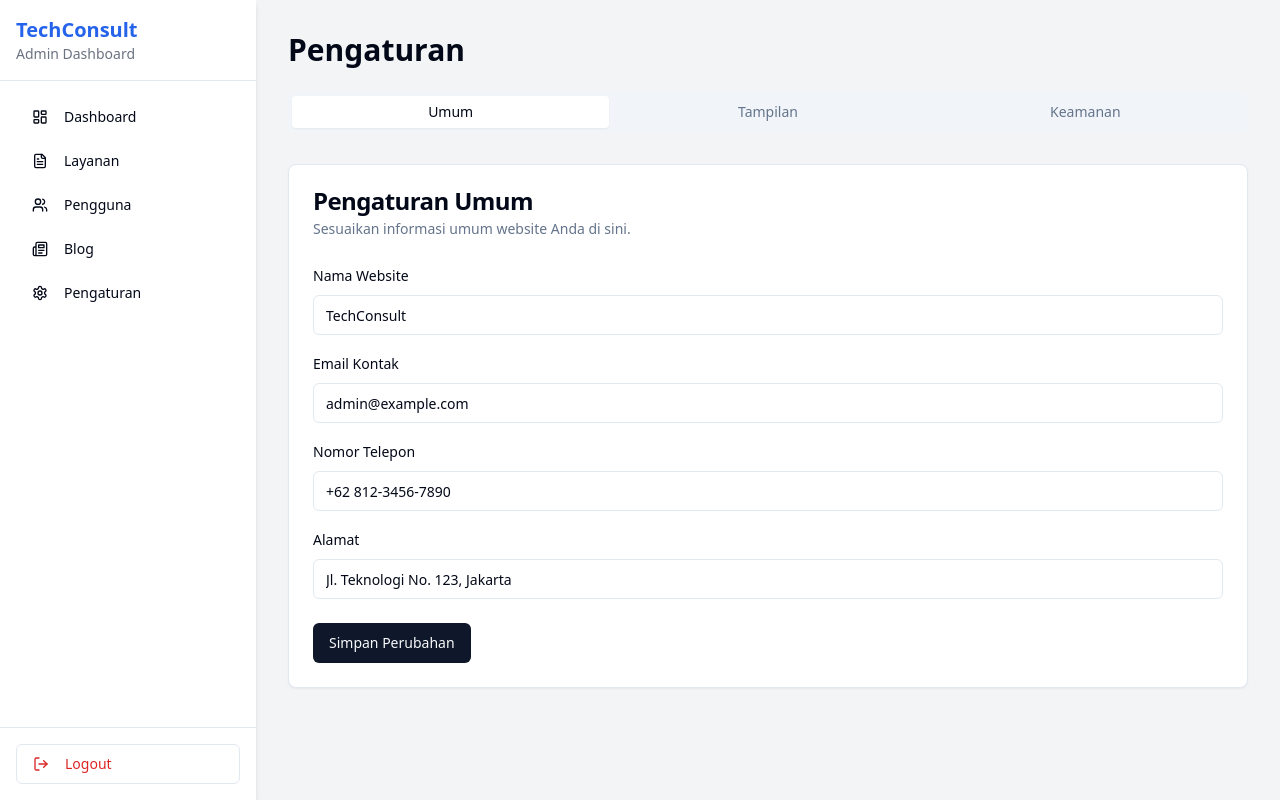
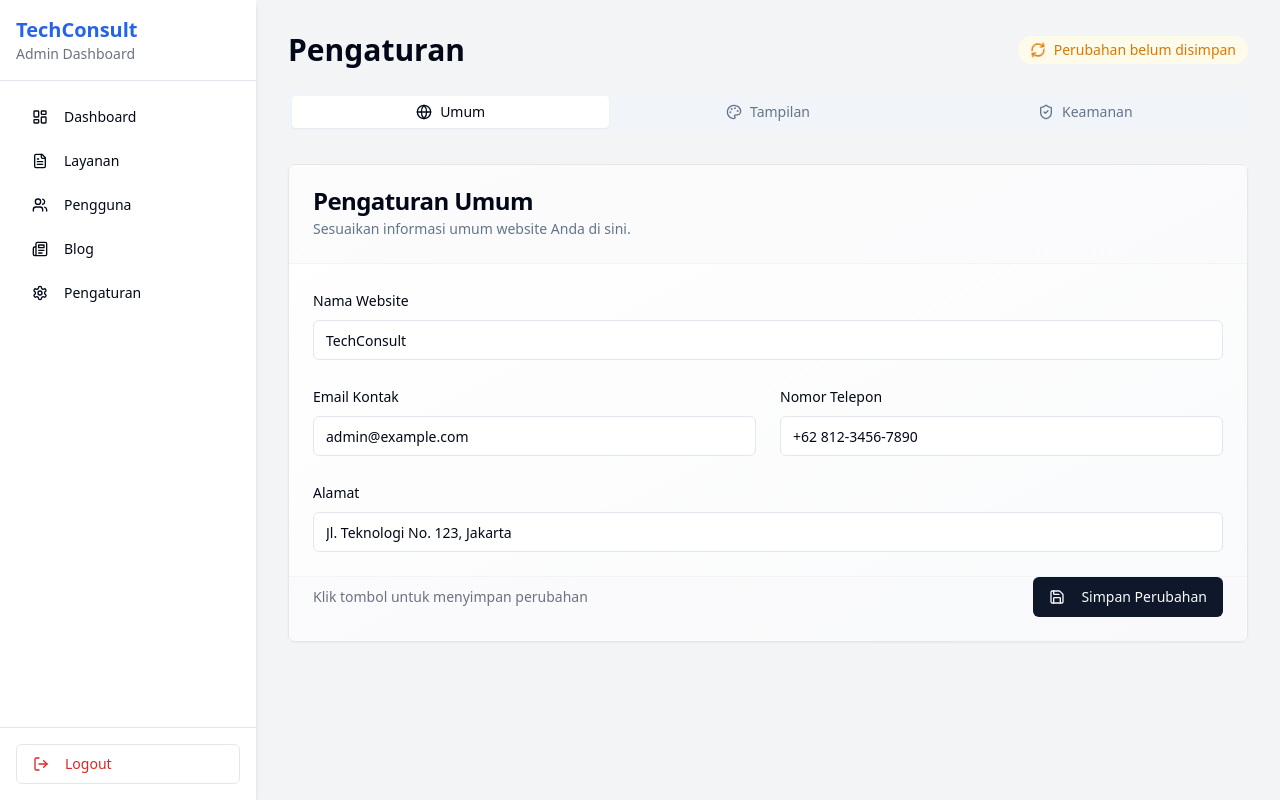
Before and after one commit to MengkimenCute/digital-jasa-mandiri, a React (Vite) app: page /admin/pengaturan in a window 1280 px wide. Built offline with nearby package versions, Linux system fonts and the light colour scheme; sample sign-in values are in the browser's storage.

Commit message:
Add more UI components
Add more UI components to the project.

```diff
--- a/src/App.tsx
+++ b/src/App.tsx
@@ -29,7 +29,7 @@ const App = () => (
   <QueryClientProvider client={queryClient}>
     <TooltipProvider>
       <Toaster />
-      <Sonner />
+      <Sonner position="top-right" closeButton />
       <BrowserRouter>
         <Routes>
           {/* Public Routes */}
--- a/src/pages/admin/AdminPengaturan.tsx
+++ b/src/pages/admin/AdminPengaturan.tsx
@@ -1,5 +1,5 @@
 
-import { useState } from "react";
+import { useState, useEffect } from "react";
 import { Button } from "@/components/ui/button";
 import { Card, CardContent, CardDescription, CardFooter, CardHeader, CardTitle } from "@/components/ui/card";
 import { Input } from "@/components/ui/input";
@@ -7,6 +7,7 @@ import { Label } from "@/components/ui/label";
 import { Tabs, TabsContent, TabsList, TabsTrigger } from "@/components/ui/tabs";
 import { Switch } from "@/components/ui/switch";
 import { toast } from "@/hooks/use-toast";
+import { Save, RefreshCw, ShieldCheck, Palette, Globe } from "lucide-react";
 
 const AdminPengaturan = () => {
   const [websiteName, setWebsiteName] = useState("TechConsult");
@@ -18,56 +19,103 @@ const AdminPengaturan = () => {
   const [darkMode, setDarkMode] = useState(false);
   const [maintenanceMode, setMaintenanceMode] = useState(false);
 
+  const [hasChanges, setHasChanges] = useState(false);
+  const [isSaving, setIsSaving] = useState(false);
+
+  // Monitor changes
+  useEffect(() => {
+    setHasChanges(true);
+  }, [websiteName, email, phone, address, enableNotifications, darkMode, maintenanceMode]);
+
   const handleSaveGeneral = () => {
+    setIsSaving(true);
+
+    // Simulasi penyimpanan data
+    setTimeout(() => {
       toast({
         title: "Pengaturan Disimpan",
         description: "Pengaturan umum telah diperbarui",
       });
+      setHasChanges(false);
+      setIsSaving(false);
+    }, 800);
   };
 
   const handleSaveAppearance = () => {
+    setIsSaving(true);
+
+    // Simulasi penyimpanan data
+    setTimeout(() => {
       toast({
         title: "Pengaturan Disimpan",
         description: "Pengaturan tampilan telah diperbarui",
       });
+      setHasChanges(false);
+      setIsSaving(false);
+    }, 800);
   };
 
   const handleChangePassword = () => {
+    setIsSaving(true);
+
+    // Simulasi penyimpanan data
+    setTimeout(() => {
       toast({
         title: "Pengaturan Disimpan",
         description: "Password telah diperbarui",
       });
+      setIsSaving(false);
+    }, 800);
   };
 
   return (
-    <div>
-      <h1 className="text-3xl font-bold mb-6">Pengaturan</h1>
+    <div className="space-y-6 animate-fade-in">
+      <div className="flex justify-between items-center">
+        <h1 className="text-3xl font-bold">Pengaturan</h1>
+        {hasChanges && (
+          <div className="text-sm text-amber-600 bg-amber-50 px-3 py-1 rounded-full flex items-center">
+            <RefreshCw className="w-4 h-4 mr-2 animate-spin" />
+            Perubahan belum disimpan
+          </div>
+        )}
+      </div>
 
       <Tabs defaultValue="general" className="w-full">
         <TabsList className="grid w-full grid-cols-3 mb-8">
-          <TabsTrigger value="general">Umum</TabsTrigger>
-          <TabsTrigger value="appearance">Tampilan</TabsTrigger>
-          <TabsTrigger value="security">Keamanan</TabsTrigger>
+          <TabsTrigger value="general" className="flex items-center gap-2">
+            <Globe className="w-4 h-4" />
+            <span className="hidden sm:inline">Umum</span>
+          </TabsTrigger>
+          <TabsTrigger value="appearance" className="flex items-center gap-2">
+            <Palette className="w-4 h-4" />
+            <span className="hidden sm:inline">Tampilan</span>
+          </TabsTrigger>
+          <TabsTrigger value="security" className="flex items-center gap-2">
+            <ShieldCheck className="w-4 h-4" />
+            <span className="hidden sm:inline">Keamanan</span>
+          </TabsTrigger>
         </TabsList>
 
         <TabsContent value="general">
-          <Card>
-            <CardHeader>
+          <Card className="border border-gray-200 shadow-sm bg-gradient-to-br from-white to-gray-50">
+            <CardHeader className="bg-gray-50 bg-opacity-50 border-b border-gray-100">
               <CardTitle>Pengaturan Umum</CardTitle>
               <CardDescription>
                 Sesuaikan informasi umum website Anda di sini.
               </CardDescription>
             </CardHeader>
-            <CardContent className="space-y-4">
+            <CardContent className="space-y-6 pt-6">
               <div className="space-y-2">
                 <Label htmlFor="website-name">Nama Website</Label>
                 <Input
                   id="website-name"
                   value={websiteName}
                   onChange={(e) => setWebsiteName(e.target.value)}
+                  className="focus:ring-2 focus:ring-blue-500 focus:border-blue-500 transition-all"
                 />
               </div>
 
+              <div className="grid gap-6 md:grid-cols-2">
                 <div className="space-y-2">
                   <Label htmlFor="email">Email Kontak</Label>
                   <Input
@@ -75,6 +123,7 @@ const AdminPengaturan = () => {
                     type="email"
                     value={email}
                     onChange={(e) => setEmail(e.target.value)}
+                    className="focus:ring-2 focus:ring-blue-500 focus:border-blue-500 transition-all"
                   />
                 </div>
 
@@ -84,7 +133,9 @@ const AdminPengaturan = () => {
                     id="phone"
                     value={phone}
                     onChange={(e) => setPhone(e.target.value)}
+                    className="focus:ring-2 focus:ring-blue-500 focus:border-blue-500 transition-all"
                   />
+                </div>
               </div>
 
               <div className="space-y-2">
@@ -93,27 +144,45 @@ const AdminPengaturan = () => {
                   id="address"
                   value={address}
                   onChange={(e) => setAddress(e.target.value)}
+                  className="focus:ring-2 focus:ring-blue-500 focus:border-blue-500 transition-all"
                 />
               </div>
             </CardContent>
-            <CardFooter>
-              <Button onClick={handleSaveGeneral}>Simpan Perubahan</Button>
+            <CardFooter className="bg-gray-50 bg-opacity-50 border-t border-gray-100 flex justify-between">
+              {hasChanges && <span className="text-sm text-gray-500">Klik tombol untuk menyimpan perubahan</span>}
+              <Button
+                onClick={handleSaveGeneral}
+                disabled={isSaving || !hasChanges}
+                className="transition-all"
+              >
+                {isSaving ? (
+                  <>
+                    <RefreshCw className="mr-2 h-4 w-4 animate-spin" />
+                    Menyimpan...
+                  </>
+                ) : (
+                  <>
+                    <Save className="mr-2 h-4 w-4" />
+                    Simpan Perubahan
+                  </>
+                )}
+              </Button>
             </CardFooter>
           </Card>
         </TabsContent>
 
         <TabsContent value="appearance">
-          <Card>
-            <CardHeader>
+          <Card className="border border-gray-200 shadow-sm bg-gradient-to-br from-white to-gray-50">
+            <CardHeader className="bg-gray-50 bg-opacity-50 border-b border-gray-100">
               <CardTitle>Pengaturan Tampilan</CardTitle>
               <CardDescription>
                 Sesuaikan tampilan website Anda di sini.
               </CardDescription>
             </CardHeader>
-            <CardContent className="space-y-4">
-              <div className="flex items-center justify-between">
+            <CardContent className="space-y-6 pt-6">
+              <div className="flex items-center justify-between p-4 bg-gray-50 rounded-lg">
                 <div className="space-y-0.5">
-                  <Label htmlFor="notifications">Notifikasi</Label>
+                  <Label htmlFor="notifications" className="text-base font-medium">Notifikasi</Label>
                   <p className="text-sm text-gray-500">
                     Aktifkan notifikasi pada dashboard
                   </p>
@@ -125,9 +194,9 @@ const AdminPengaturan = () => {
                 />
               </div>
 
-              <div className="flex items-center justify-between">
+              <div className="flex items-center justify-between p-4 bg-gray-50 rounded-lg">
                 <div className="space-y-0.5">
-                  <Label htmlFor="dark-mode">Dark Mode</Label>
+                  <Label htmlFor="dark-mode" className="text-base font-medium">Dark Mode</Label>
                   <p className="text-sm text-gray-500">
                     Aktifkan mode gelap pada tampilan
                   </p>
@@ -139,9 +208,9 @@ const AdminPengaturan = () => {
                 />
               </div>
 
-              <div className="flex items-center justify-between">
+              <div className="flex items-center justify-between p-4 bg-gray-50 rounded-lg">
                 <div className="space-y-0.5">
-                  <Label htmlFor="maintenance">Mode Pemeliharaan</Label>
+                  <Label htmlFor="maintenance" className="text-base font-medium">Mode Pemeliharaan</Label>
                   <p className="text-sm text-gray-500">
                     Aktifkan mode pemeliharaan website
                   </p>
@@ -153,38 +222,91 @@ const AdminPengaturan = () => {
                 />
               </div>
             </CardContent>
-            <CardFooter>
-              <Button onClick={handleSaveAppearance}>Simpan Perubahan</Button>
+            <CardFooter className="bg-gray-50 bg-opacity-50 border-t border-gray-100 flex justify-between">
+              {hasChanges && <span className="text-sm text-gray-500">Klik tombol untuk menyimpan perubahan</span>}
+              <Button
+                onClick={handleSaveAppearance}
+                disabled={isSaving || !hasChanges}
+                className="transition-all"
+              >
+                {isSaving ? (
+                  <>
+                    <RefreshCw className="mr-2 h-4 w-4 animate-spin" />
+                    Menyimpan...
+                  </>
+                ) : (
+                  <>
+                    <Save className="mr-2 h-4 w-4" />
+                    Simpan Perubahan
+                  </>
+                )}
+              </Button>
             </CardFooter>
           </Card>
         </TabsContent>
 
         <TabsContent value="security">
-          <Card>
-            <CardHeader>
+          <Card className="border border-gray-200 shadow-sm bg-gradient-to-br from-white to-gray-50">
+            <CardHeader className="bg-gray-50 bg-opacity-50 border-b border-gray-100">
               <CardTitle>Keamanan</CardTitle>
               <CardDescription>
                 Kelola pengaturan keamanan akun Anda di sini.
               </CardDescription>
             </CardHeader>
-            <CardContent className="space-y-4">
+            <CardContent className="space-y-6 pt-6">
               <div className="space-y-2">
                 <Label htmlFor="current-password">Password Saat Ini</Label>
-                <Input id="current-password" type="password" />
+                <Input
+                  id="current-password"
+                  type="password"
+                  className="focus:ring-2 focus:ring-blue-500 focus:border-blue-500 transition-all"
+                />
               </div>
 
+              <div className="grid gap-6 md:grid-cols-2">
                 <div className="space-y-2">
                   <Label htmlFor="new-password">Password Baru</Label>
-                <Input id="new-password" type="password" />
+                  <Input
+                    id="new-password"
+                    type="password"
+                    className="focus:ring-2 focus:ring-blue-500 focus:border-blue-500 transition-all"
+                  />
                 </div>
 
                 <div className="space-y-2">
                   <Label htmlFor="confirm-password">Konfirmasi Password</Label>
-                <Input id="confirm-password" type="password" />
+                  <Input
+                    id="confirm-password"
+                    type="password"
+                    className="focus:ring-2 focus:ring-blue-500 focus:border-blue-500 transition-all"
+                  />
+                </div>
+              </div>
+
+              <div className="p-4 bg-blue-50 text-blue-700 rounded-lg">
+                <p className="text-sm">
+                  Pastikan password baru Anda minimal 8 karakter dan mengandung huruf besar, huruf kecil, angka, dan simbol.
+                </p>
               </div>
             </CardContent>
-            <CardFooter>
-              <Button onClick={handleChangePassword}>Ganti Password</Button>
+            <CardFooter className="bg-gray-50 bg-opacity-50 border-t border-gray-100">
+              <Button
+                onClick={handleChangePassword}
+                disabled={isSaving}
+                className="transition-all"
+              >
+                {isSaving ? (
+                  <>
+                    <RefreshCw className="mr-2 h-4 w-4 animate-spin" />
+                    Menyimpan...
+                  </>
+                ) : (
+                  <>
+                    <ShieldCheck className="mr-2 h-4 w-4" />
+                    Ganti Password
+                  </>
+                )}
+              </Button>
             </CardFooter>
           </Card>
         </TabsContent>
```
Lines whose indentation alone changed are shown as unchanged.
